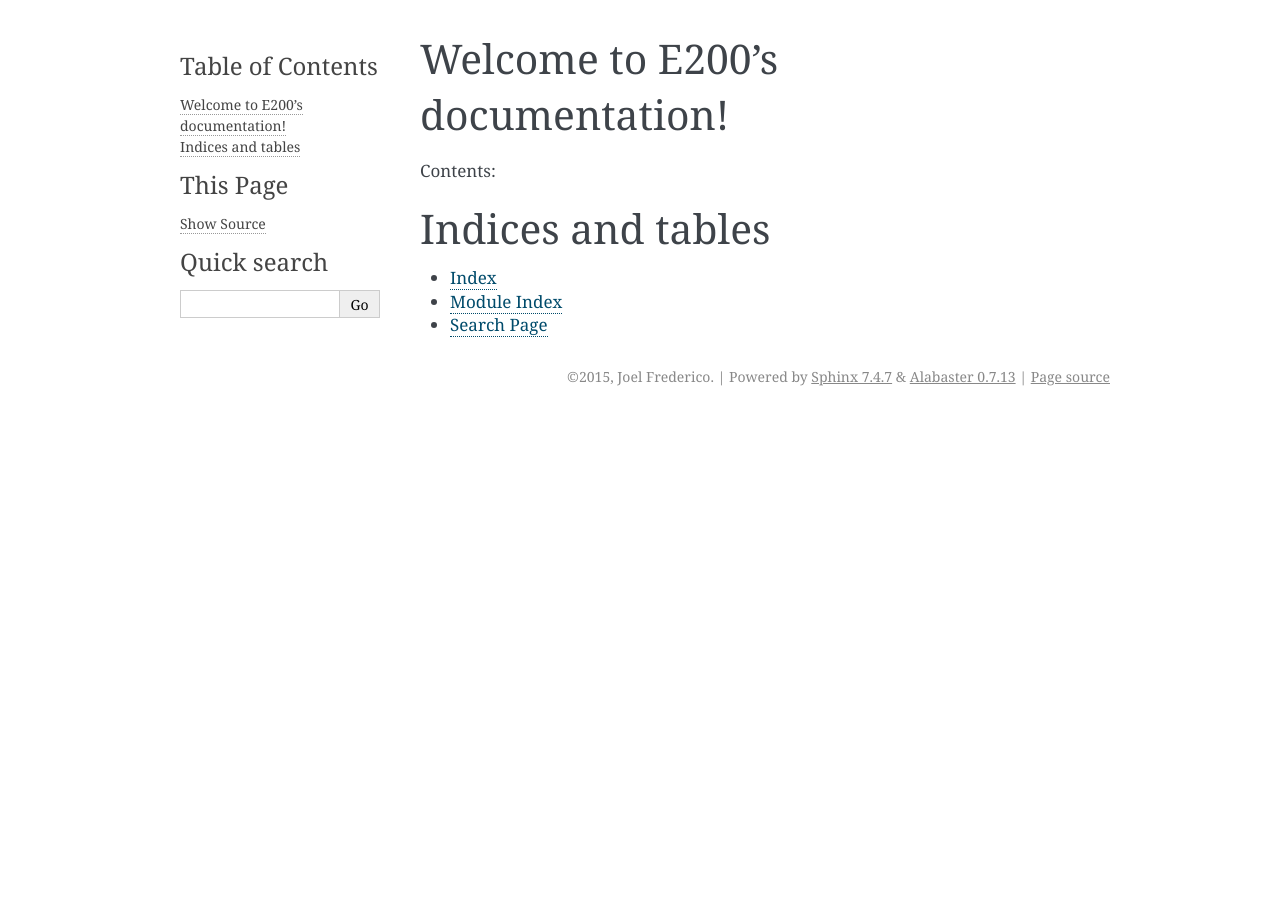
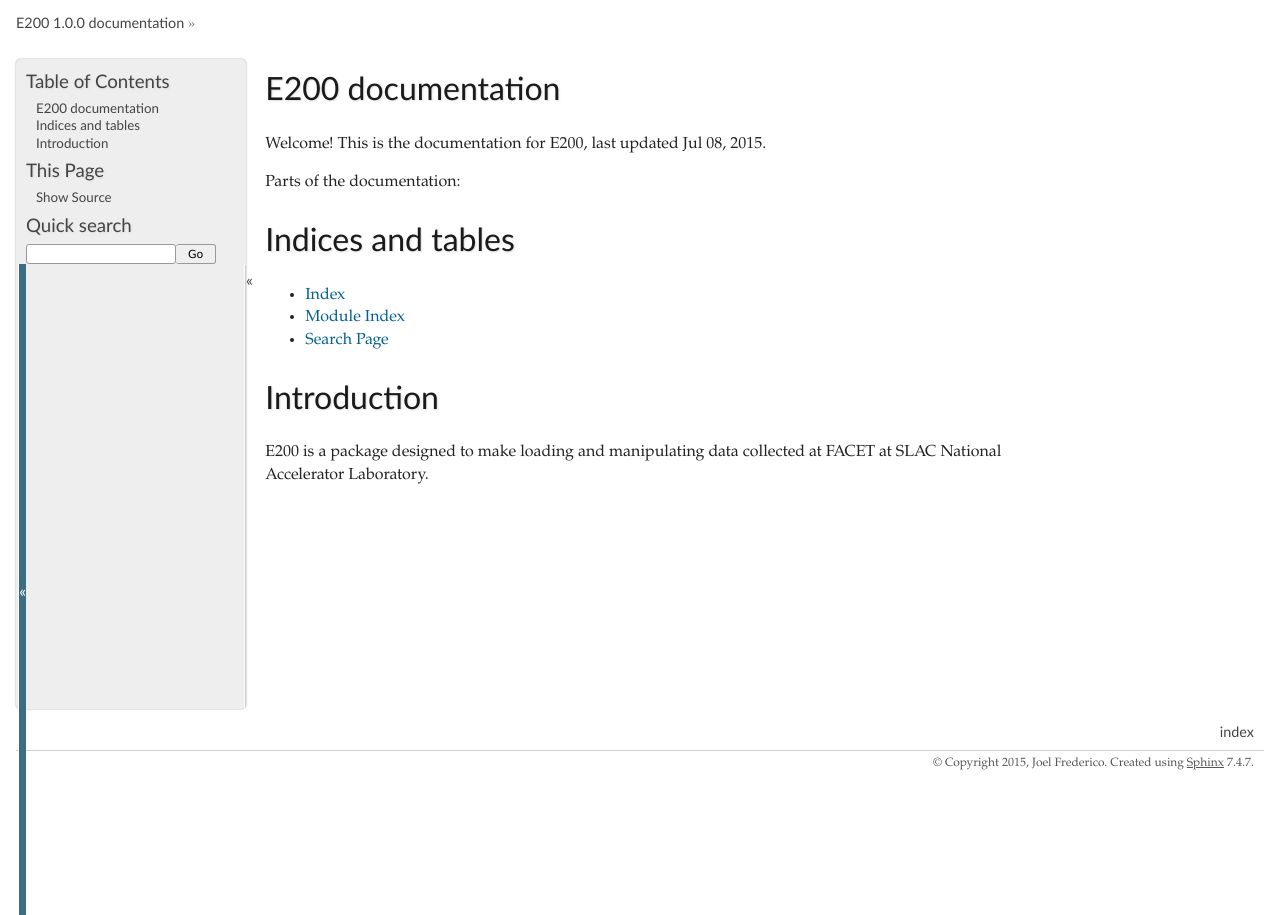
Before and after one commit to Python3pkg/E200, a Sphinx documentation site: the page built from docs/index.rst, in a window 1280 px wide. Built offline with Sphinx 7.4.7, drawn with Linux system fonts in a browser that asks for light colours; formulas are drawn with MathJax 3.

Commit message:
Updates- getting closer

```diff
--- a/docs/conf.py
+++ b/docs/conf.py
@@ -16,6 +16,7 @@
 import sys
 import os
 import shlex
+import sphinx_py3doc_enhanced_theme
 
 # If extensions (or modules to document with autodoc) are in another directory,
 # add these directories to sys.path here. If the directory is relative to the
@@ -116,7 +117,7 @@ todo_include_todos = True
 
 # The theme to use for HTML and HTML Help pages.  See the documentation for
 # a list of builtin themes.
-html_theme = 'alabaster'
+html_theme = 'sphinx_py3doc_enhanced_theme'
 
 # Theme options are theme-specific and customize the look and feel of a theme
 # further.  For a list of options available for each theme, see the
@@ -124,7 +125,7 @@ html_theme = 'alabaster'
 #html_theme_options = {}
 
 # Add any paths that contain custom themes here, relative to this directory.
-#html_theme_path = []
+html_theme_path = [sphinx_py3doc_enhanced_theme.get_html_theme_path()]
 
 # The name for this set of Sphinx documents.  If None, it defaults to
 # "<project> v<release> documentation".
--- /dev/null
+++ b/docs/images.rst
@@ -0,0 +1,4 @@
+Images
+======
+
+Images are loaded as objects of the E200_Images class which enables access to image, UID, and background data.
--- a/docs/index.rst
+++ b/docs/index.rst
@@ -3,15 +3,17 @@
    You can adapt this file completely to your liking, but it should at least
    contain the root `toctree` directive.
 
-Welcome to E200's documentation!
-================================
+E200 documentation
+==================
 
-Contents:
+Welcome! This is the documentation for E200, last updated |today|.
 
-.. toctree::
-   :maxdepth: 2
+Parts of the documentation:
 
+.. .. toctree::
+..    :maxdepth: 2
 
+..    images
 
 Indices and tables
 ==================
@@ -19,3 +21,8 @@ Indices and tables
 * :ref:`genindex`
 * :ref:`modindex`
 * :ref:`search`
+
+Introduction
+============
+
+E200 is a package designed to make loading and manipulating data collected at FACET at SLAC National Accelerator Laboratory.
```
Also changed, not shown: 1 other file.
